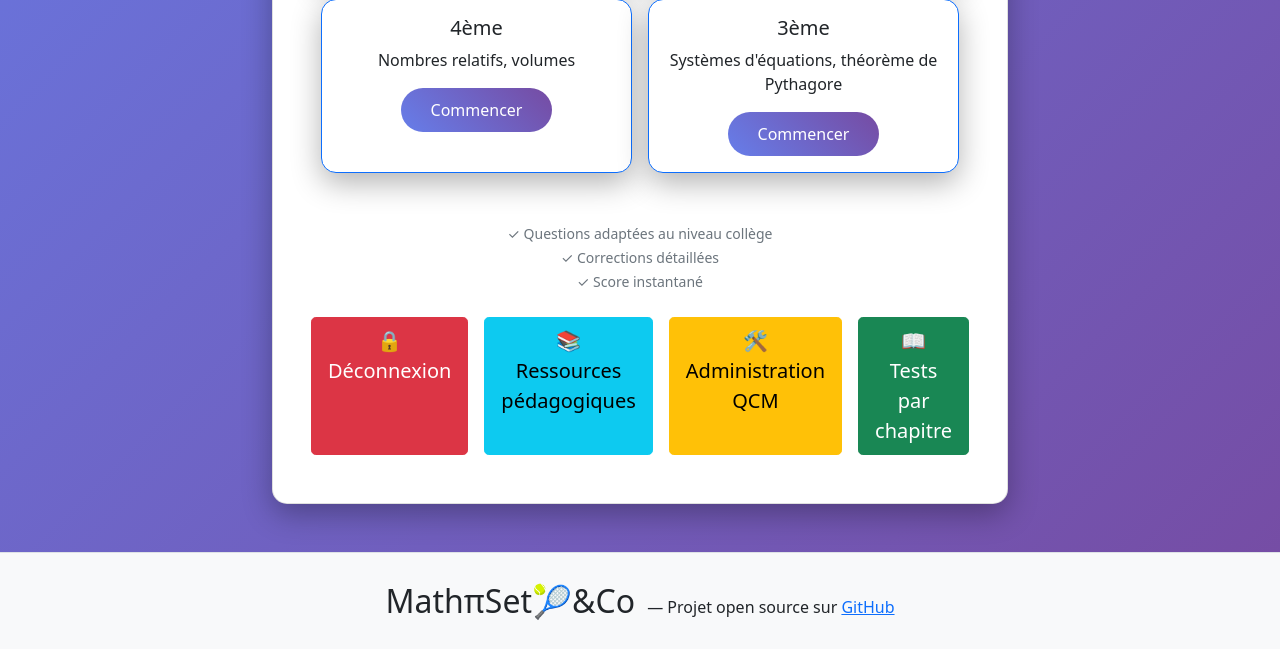
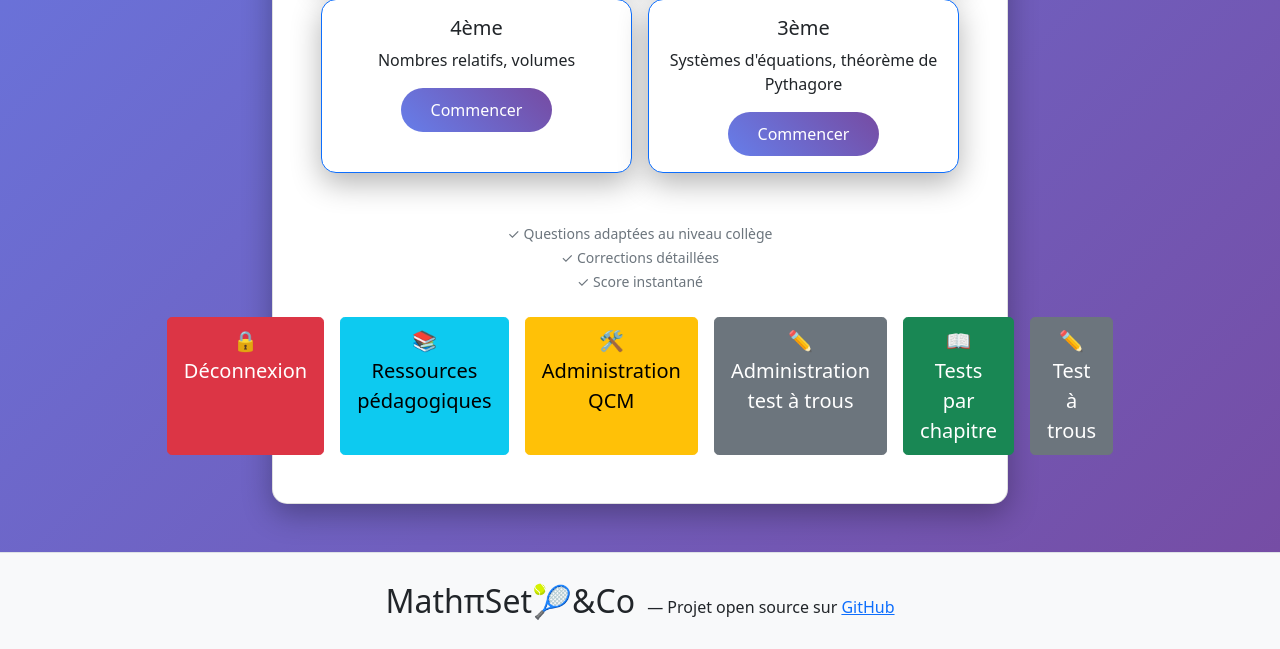
Before and after one commit to pmourey/Maths-Set-Co, a Flask app: page / in a window 1280 px wide. Shown: the part 636-1285 px from the top of the page. Run offline with Flask 3, Linux system fonts and the light colour scheme; the visitor is signed in with stand-in values (Sample User, id 1).

Commit message:
ajout tests à trou (incluant formulaire de création)

```diff
--- a/app.py
+++ b/app.py
@@ -4,7 +4,7 @@ from datetime import timedelta
 from dotenv import load_dotenv
 import os
 
-from models import db, Niveau, Chapitre, Question
+from models import db, Niveau, Chapitre, Question, QuestionsATrous
 from services import QCMService
 
 app = Flask(__name__, static_folder='static')
@@ -583,5 +583,178 @@ def chapitres_niveau(niveau):
                          niveau=niveau,
                          titre_niveau=f"Chapitres - {niveau.upper()}")
 
+
+@app.route('/question_trous/<int:question_id>', methods=['GET', 'POST'])
+def repondre_question_trous(question_id):
+    question = QuestionsATrous.query.get_or_404(question_id)
+    # Générer la liste des mots à proposer (results + distracteurs, sans doublons)
+    mots = set(question.results_list)
+    for distracteurs in question.distracteurs_list:
+        mots.update(distracteurs)
+    choix_mots = sorted(mots)
+    if request.method == 'POST':
+        import json
+        reponses = request.form.get('reponses_a_trous')
+        try:
+            reponses_list = json.loads(reponses)
+        except Exception:
+            reponses_list = []
+        # Stocker dans la session
+        if 'reponses_a_trous' not in session:
+            session['reponses_a_trous'] = {}
+        session['reponses_a_trous'][str(question_id)] = reponses_list
+        flash('Réponse enregistrée.', 'success')
+        return redirect(url_for('resultats_trous'))
+    return render_template('question_trous.html', question=question, choix_mots=choix_mots)
+
+@app.route('/resultats_trous')
+def resultats_trous():
+    # Analyse des réponses à trous
+    reponses = session.get('reponses_a_trous', {})
+    resultats = []
+    score = 0
+    total = len(reponses)
+    for qid, user_reponses in reponses.items():
+        question = QuestionsATrous.query.get(int(qid))
+        correctes = question.results_list if question else []
+        est_correcte = user_reponses == correctes
+        if est_correcte:
+            score += 1
+        resultats.append({
+            'question': question,
+            'user_reponses': user_reponses,
+            'correctes': correctes,
+            'est_correcte': est_correcte
+        })
+    pourcentage = int((score / total) * 100) if total > 0 else 0
+    niveau = None
+    contexte = None
+    if resultats and resultats[0]['question'] and resultats[0]['question'].chapitre:
+        niveau = resultats[0]['question'].chapitre.niveau.nom
+        chapitre_info = resultats[0]['question'].chapitre.titre
+        contexte = f"{chapitre_info} ({niveau.upper()})"
+    else:
+        contexte = f"Niveau {niveau.upper()}" if niveau is not None else "Test à trous"
+    type_test = 'trous'
+    return render_template('resultats.html', score=score, total=total, pourcentage=pourcentage, reponses=resultats, niveau=niveau, type_test=type_test, contexte=contexte)
+
+
+@app.route('/admin/edit_question_trous/<int:question_id>', methods=['GET', 'POST'])
+@qcm_admin_required
+def edit_question_trous(question_id):
+    question = QuestionsATrous.query.get_or_404(question_id)
+    niveaux = Niveau.query.order_by(Niveau.ordre).all()
+    chapitres = Chapitre.query.order_by(Chapitre.titre).all()
+    if request.method == 'POST':
+        probleme = request.form['probleme']
+        difficulte = request.form['difficulte']
+        niveau_id = request.form['niveau_id']
+        chapitre_id = request.form['chapitre_id']
+        import json
+        nb_trous = probleme.count('[TROU]')
+        results = [request.form.get(f'result_{i}', '').strip() for i in range(nb_trous)]
+        distracteurs = []
+        for i in range(nb_trous):
+            d = request.form.get(f'distracteurs_{i}', '').strip()
+            distracteurs.append([mot.strip() for mot in d.split(',') if mot.strip()])
+        question.probleme = probleme
+        question.results = json.dumps(results)
+        question.distracteurs = json.dumps(distracteurs)
+        question.difficulte = difficulte
+        question.chapitre_id = chapitre_id
+        db.session.commit()
+        flash('Question à trous modifiée avec succès.', 'success')
+        return redirect(url_for('edit_question_trous', question_id=question.id))
+    return render_template('admin_edit_question_trous.html', question=question, niveaux=niveaux, chapitres=chapitres)
+
+@app.route('/admin/create_question_trous', methods=['GET', 'POST'])
+@qcm_admin_required
+def create_question_trous():
+    niveaux = Niveau.query.order_by(Niveau.ordre).all()
+    chapitres = Chapitre.query.order_by(Chapitre.titre).all()
+    if request.method == 'POST':
+        probleme = request.form['probleme']
+        difficulte = request.form['difficulte']
+        niveau_id = request.form['niveau_id']
+        chapitre_id = request.form['chapitre_id']
+        import json
+        nb_trous = probleme.count('[TROU]')
+        results = [request.form.get(f'result_{i}', '').strip() for i in range(nb_trous)]
+        distracteurs = []
+        for i in range(nb_trous):
+            d = request.form.get(f'distracteurs_{i}', '').strip()
+            distracteurs.append([mot.strip() for mot in d.split(',') if mot.strip()])
+        question = QuestionsATrous(
+            probleme=probleme,
+            results=json.dumps(results),
+            distracteurs=json.dumps(distracteurs),
+            difficulte=difficulte,
+            chapitre_id=chapitre_id
+        )
+        db.session.add(question)
+        db.session.commit()
+        flash('Question à trous créée avec succès.', 'success')
+        return redirect(url_for('create_question_trous'))
+    return render_template('admin_create_question_trous.html', niveaux=niveaux, chapitres=chapitres)
+
+@app.route('/test_trous')
+def test_trous():
+    niveaux = ['6eme', '5eme', '4eme', '3eme']
+    questions_par_niveau = {}
+    for niveau in niveaux:
+        question = QuestionsATrous.query.join(Chapitre).join(Niveau).filter(Niveau.nom == niveau).order_by(QuestionsATrous.id.asc()).first()
+        questions_par_niveau[niveau] = question.id if question else None
+    return render_template('test_trous.html', questions_par_niveau=questions_par_niveau)
+
+@app.route('/lancer_test_trous/<niveau>', methods=['GET', 'POST'])
+def lancer_test_trous(niveau):
+    # Récupérer dynamiquement toutes les questions à trous du niveau
+    questions = QuestionsATrous.query.join(Chapitre).join(Niveau).filter(Niveau.nom == niveau).order_by(QuestionsATrous.id.asc()).all()
+    total = len(questions)
+    # Réinitialiser l'index et les réponses uniquement au tout début du test
+    if request.method == 'GET' and (session.get('test_trous_index') is None or session.get('test_trous_index', 0) == 0):
+        session['test_trous_index'] = 0
+        session['reponses_a_trous'] = {}
+    index = session.get('test_trous_index', 0)
+    if index >= total or total == 0:
+        return redirect(url_for('resultats_trous'))
+    question = questions[index]
+    mots = set(question.results_list)
+    for distracteurs in question.distracteurs_list:
+        mots.update(distracteurs)
+    choix_mots = sorted(mots)
+    if request.method == 'POST':
+        import json
+        reponses = request.form.get('reponses_a_trous')
+        try:
+            reponses_list = json.loads(reponses)
+        except Exception:
+            reponses_list = []
+        session['reponses_a_trous'][str(question.id)] = reponses_list
+        session['test_trous_index'] = index + 1
+        if index + 1 >= total:
+            return redirect(url_for('resultats_trous'))
+        else:
+            return redirect(url_for('lancer_test_trous', niveau=niveau))
+    return render_template('question_trous.html', question=question, choix_mots=choix_mots, index=index+1, total=total, niveau=niveau)
+
+@app.route('/annuler_test_trous')
+def annuler_test_trous():
+    """Route pour annuler un test à trous en cours et nettoyer la session"""
+    # Nettoyer complètement la session des tests à trous
+    session.pop('test_trous_index', None)
+    session.pop('reponses_a_trous', None)
+    # Rediriger vers l'accueil
+    return redirect(url_for('index'))
+
+@app.route('/relancer_test_trous/<niveau>')
+def relancer_test_trous(niveau):
+    """Route pour relancer un test à trous en réinitialisant la session"""
+    # Réinitialiser complètement la session des tests à trous
+    session.pop('test_trous_index', None)
+    session.pop('reponses_a_trous', None)
+    # Rediriger vers le début du test à trous pour ce niveau
+    return redirect(url_for('lancer_test_trous', niveau=niveau))
+
 if __name__ == '__main__':
     app.run(debug=True)
--- a/templates/index.html
+++ b/templates/index.html
@@ -69,9 +69,15 @@
                     <a href="{{ url_for('admin') }}" class="btn btn-warning btn-lg">
                         🛠️ Administration QCM
                     </a>
+                    <a href="{{ url_for('create_question_trous') }}" class="btn btn-secondary btn-lg">
+                        ✏️ Administration test à trous
+                    </a>
                 {% elif session.qcm_admin_access %}
                     <a href="{{ url_for('admin') }}" class="btn btn-warning btn-lg">
                         🛠️ Administration QCM
+                    </a>
+                    <a href="{{ url_for('create_question_trous') }}" class="btn btn-secondary btn-lg">
+                        ✏️ Administration test à trous
                     </a>
                 {% endif %}
             {% else %}
@@ -82,6 +88,9 @@
             <a href="{{ url_for('chapitres') }}" class="btn btn-success btn-lg">
                 📖 Tests par chapitre
             </a>
+            <a href="{{ url_for('test_trous') }}" class="btn btn-secondary btn-lg">
+                ✏️ Test à trous
+            </a>
         </div>
     </div>
 </div>
```
Also changed, not shown: models.py (+42 -0 lines), templates/resultats.html (+47 -1 lines).
